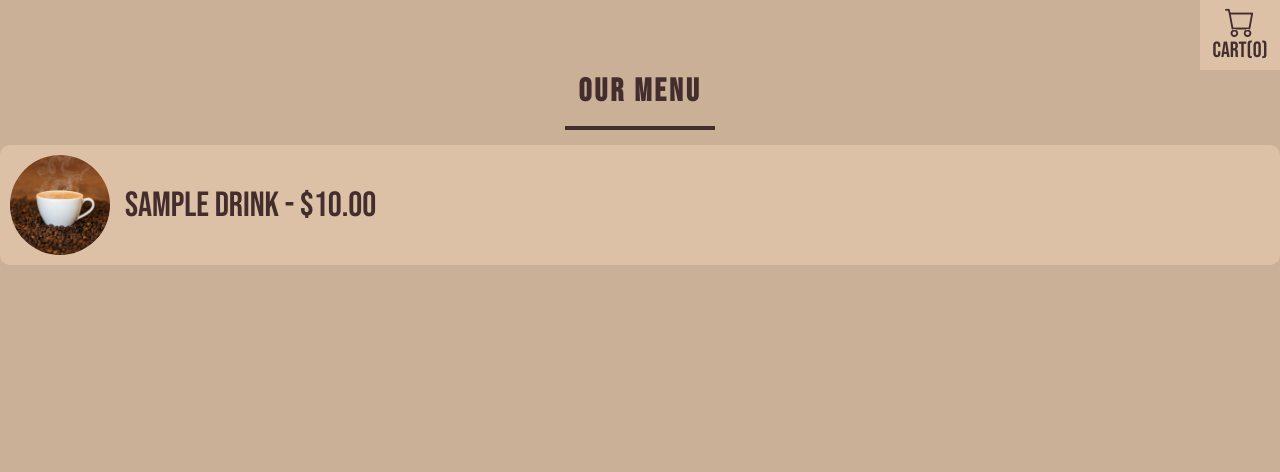
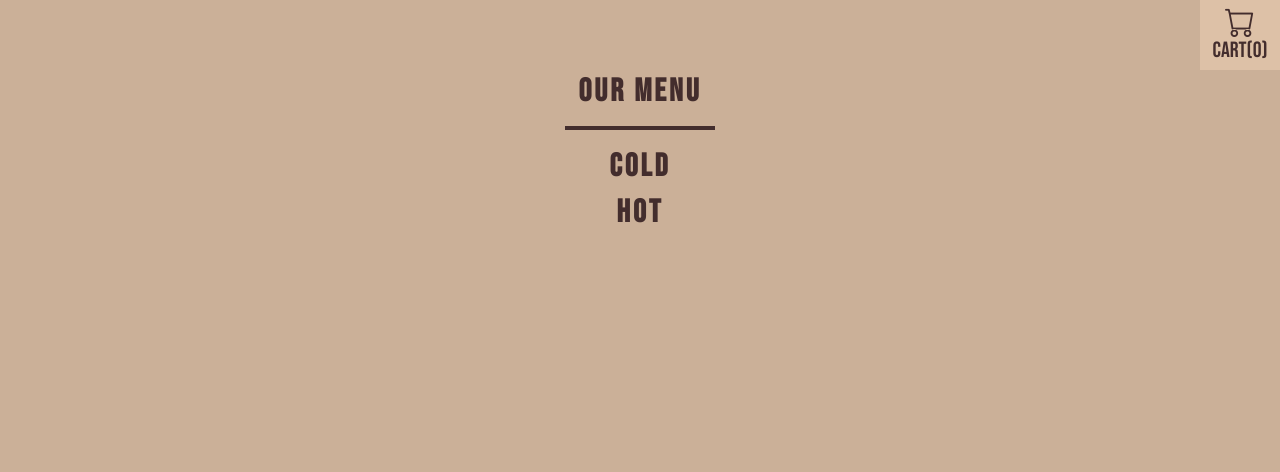
Before and after one commit to mmulvihill13/wishlist, a Django app: page /order/menu/ in a window 1280 px wide. Shown: the part 99-571 px from the top of the page. Run offline with Django 5.2, Linux system fonts and the light colour scheme; tables that the repository leaves empty hold one stand-in row (values such as "Sample post").

Commit message:
fixed the view to sort by category

```diff
--- a/order/templates/order/menu.html
+++ b/order/templates/order/menu.html
@@ -15,7 +15,19 @@
 
 
     <div class="grid-container">
-            {% for drink in drinks %}
+        <h1>cold</h1>
+        {% for drink in coldDrinks %}
+            <button class="grid-item">
+                <div class="drink-img">
+                    <img src="{% static '/images/coffeeEx.jpg' %}" alt="Coffee Example">
+                </div>
+                <div class="drink-info">
+                    {{ drink.name }} - ${{ drink.price }}
+                </div>
+            </button>
+        {% endfor %}
+        <h1>hot</h1>
+        {% for drink in hotDrinks %}
             <button class="grid-item">
                 <div class="drink-img">
                     <img src="{% static '/images/coffeeEx.jpg' %}" alt="Coffee Example">
--- a/order/views.py
+++ b/order/views.py
@@ -2,5 +2,7 @@
 from .models import Drink
 
 def menu(request):
-    drinks = Drink.objects.filter(in_stock=True)
-    return render(request, 'order/menu.html', {'drinks': drinks})
+    coldDrinks = Drink.objects.filter(in_stock=True).filter(category__name='Cold Drinks')
+    hotDrinks = Drink.objects.filter(in_stock=True).filter(category__name='Hot Drinks')
+
+    return render(request, 'order/menu.html',  {'hotDrinks': hotDrinks , 'coldDrinks': coldDrinks})
```
Lines whose indentation alone changed are shown as unchanged.
